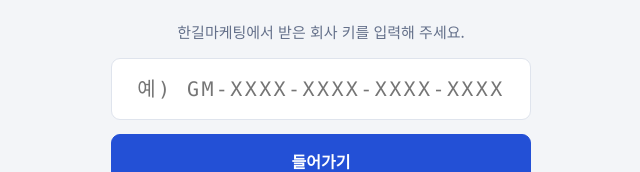
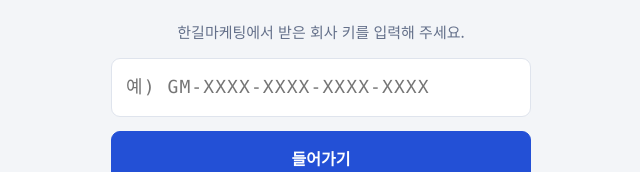
Before and after one commit to intoedu/hangil-repository, a plain HTML site: page index.html in a window 1280 px wide. Shown: the part 163-335 px from the top of the page, without its empty margins (319-959 px from the left). Drawn offline with Linux system fonts and the light colour scheme; a web font is replaced by a local one.

Commit message:
회사 키 입력칸 왼쪽 정렬
Co-Authored-By: Claude Opus 5.5 <noreply@anthropic.com>
Claude-Session: https://claude.ai/code/session_01UqqFWeA13qzpcMovRqpMAS

```diff
--- a/index.html
+++ b/index.html
@@ -80,7 +80,7 @@
   .gate { max-width: 420px; margin: 8vh auto 0; display: grid; gap: 14px; text-align: center; }
   .gate h1 { font-size: 24px; }
   .gate p { margin: 0; color: var(--muted); }
-  .gate input { text-align: center; font-size: 20px; letter-spacing: .12em; text-transform: uppercase; padding: 14px; font-family: ui-monospace, "SF Mono", Menlo, monospace; }
+  .gate input { text-align: left; font-size: 18px; letter-spacing: .06em; text-transform: uppercase; padding: 14px; font-family: ui-monospace, "SF Mono", Menlo, monospace; }
 
   nav.tabs { display: flex; gap: 4px; border-bottom: 1px solid var(--line); margin-bottom: 18px; }
   nav.tabs button { font: inherit; font-weight: 500; background: none; border: none; color: var(--muted); padding: 10px 14px; cursor: pointer; border-bottom: 2px solid transparent; margin-bottom: -1px; }
```
